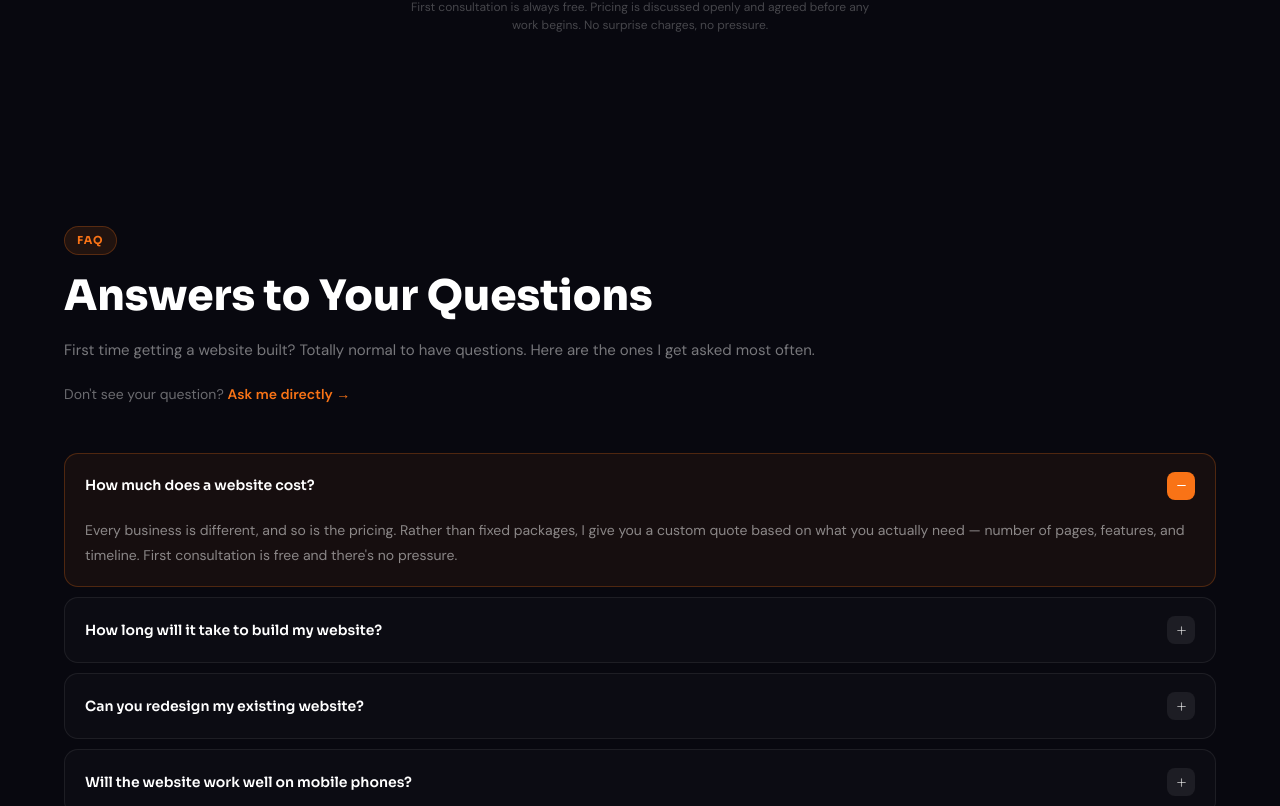
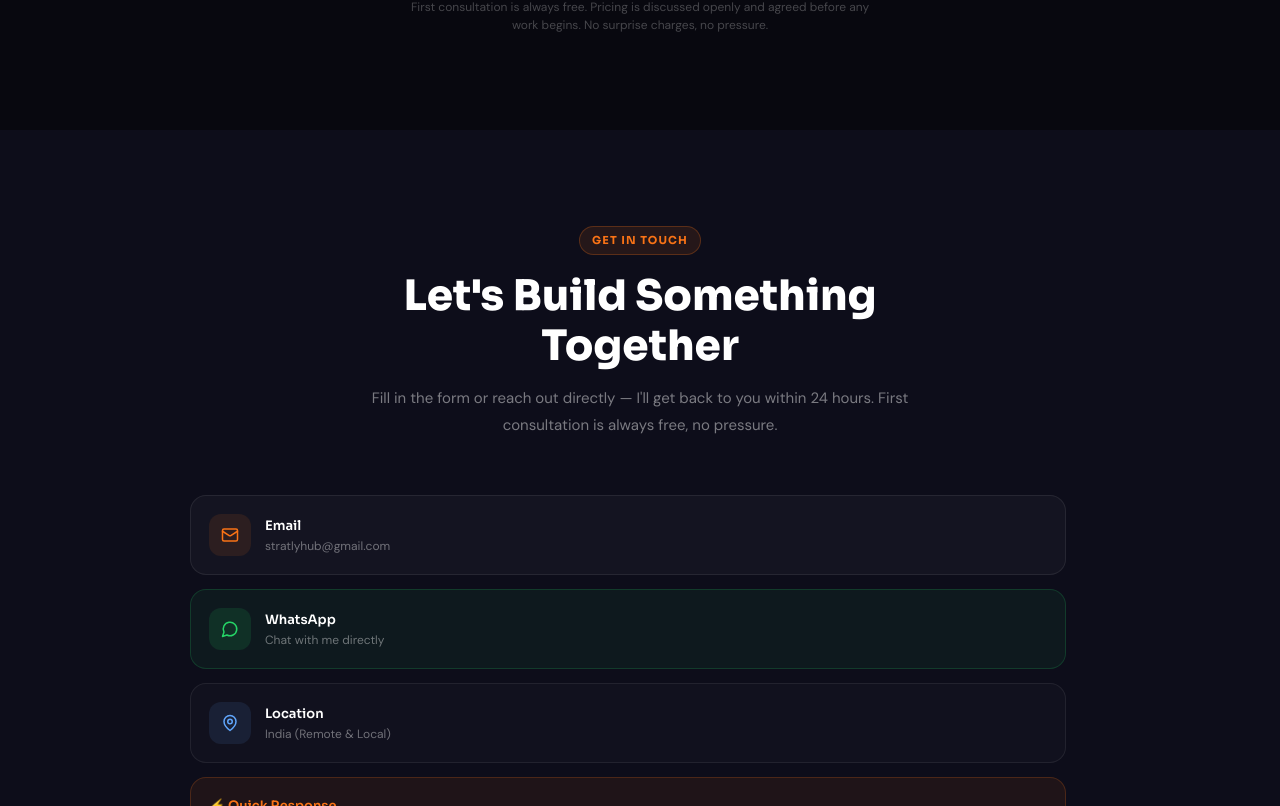
Before and after one commit to sudhan030306-source/starthub, a Next.js app: page / in a window 1280 px wide. Shown: the part 9074-9880 px from the top of the page. Built offline with nearby package versions, Linux system fonts and the light colour scheme.

Commit message:
Update page.js

```diff
--- a/src/app/page.js
+++ b/src/app/page.js
@@ -7,7 +7,6 @@ import Projects      from "@/components/Projects";
 import WhyChooseMe   from "@/components/WhyChooseMe";
 import Process       from "@/components/Process";
 import Pricing       from "@/components/Pricing";
-import FAQ           from "@/components/FAQ";
 import Contact       from "@/components/Contact";
 import Footer        from "@/components/Footer";
 import WhatsAppButton from "@/components/WhatsAppButton";
@@ -23,7 +22,6 @@ export default function Home() {
       <WhyChooseMe/>
       <Process/>
       <Pricing/>
-      <FAQ/>
       <Contact/>
       <Footer/>
       <WhatsAppButton/>
```
